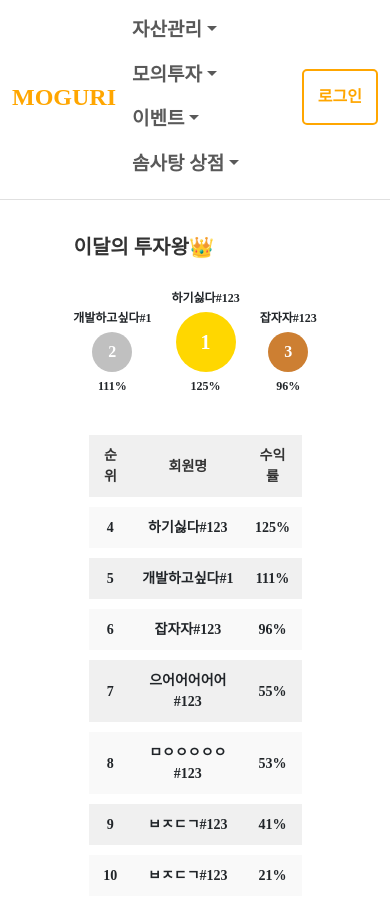
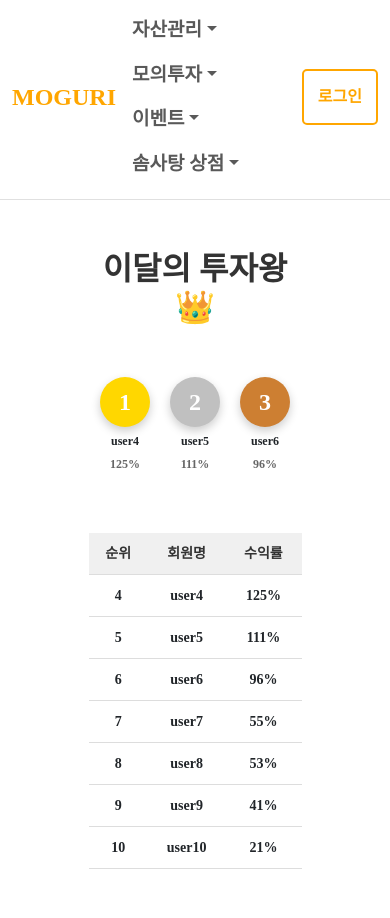
Before and after one commit to s-eun20/Moguri, a Vue app in the folder frontend/: page /investment/rank in a window 390 px wide. Shown: the top 918 px of the page. Built offline with nearby package versions, Linux system fonts and the light colour scheme; a web font is replaced by a local one; what chartjs-chart-financial would draw is missing.

Commit message:
[Moguri-107] fix : 디자인 수정

```diff
--- a/frontend/src/components/Invest/Ranking.vue
+++ b/frontend/src/components/Invest/Ranking.vue
@@ -1,19 +1,20 @@
 <template>
   <div class="investment-ranking">
+    <h2 class="page-title">이달의 투자왕 👑</h2>
     <div class="top-three">
       <div class="rank-container">
+        <div class="rank rank-1">1</div>
+        <div class="member-name">{{ rankingData[0]?.name || '-' }}</div>
+        <div class="profit-rate">{{ rankingData[0]?.profitRate || 0 }}%</div>
+      </div>
+      <div class="rank-container">
+        <div class="rank rank-2">2</div>
         <div class="member-name">{{ rankingData[1]?.name || '-' }}</div>
-        <div class="rank rank-2">2</div>
         <div class="profit-rate">{{ rankingData[1]?.profitRate || 0 }}%</div>
       </div>
       <div class="rank-container">
-        <div class="member-name">{{ rankingData[0]?.name || '-' }}</div>
-        <div class="rank rank-1">1</div>
-        <div class="profit-rate">{{ rankingData[0]?.profitRate || 0 }}%</div>
-      </div>
-      <div class="rank-container">
+        <div class="rank rank-3">3</div>
         <div class="member-name">{{ rankingData[2]?.name || '-' }}</div>
-        <div class="rank rank-3">3</div>
         <div class="profit-rate">{{ rankingData[2]?.profitRate || 0 }}%</div>
       </div>
     </div>
@@ -48,42 +49,36 @@ export default {
 </script>
 
 <style scoped>
-.investment-ranking {
-  padding: 20px;
-}
 
 .page-title {
-  font-size: 24px;
+  font-size: 32px;
   font-weight: bold;
   color: #333;
-  margin-bottom: 20px;
-}
-
-.ranking-container {
-  background-color: #ffffff;
-  border-radius: 8px;
-  box-shadow: 0 2px 4px rgba(0, 0, 0, 0.1);
-  padding: 20px;
+  margin-bottom: 30px;
+  text-align: center;
 }
 
 .top-three {
   display: flex;
   justify-content: center;
   align-items: flex-end;
-  margin-bottom: 30px;
+  margin-top: 50px;
 }
 
 .rank-container {
-  display: flex;
-  flex-direction: column;
-  align-items: center;
+
   margin: 0 10px;
+
+}
+
+.rank-container:hover {
+  transform: scale(1.05);
 }
 
 .member-name {
-  font-size: 14px;
+  font-size: 18px;
   font-weight: bold;
-  margin-bottom: 5px;
+  margin-top: 5px;
   text-align: center;
   max-width: 100px;
   overflow: hidden;
@@ -92,47 +87,48 @@ export default {
 }
 
 .profit-rate {
-  font-size: 14px;
+  font-size: 16px;
   margin-top: 5px;
+  color: #666;
+  text-align: center;
 }
 
 .rank {
-  width: 50px;
-  height: 50px;
+  width: 70px;
+  height: 70px;
   display: flex;
   justify-content: center;
   align-items: center;
-  font-size: 18px;
+  font-size: 32px;
   font-weight: bold;
   color: #fff;
   border-radius: 50%;
+  box-shadow: 0 4px 10px rgba(0, 0, 0, 0.2);
 }
 
 .rank-1 {
-  background-color: #ffd700;
-  height: 70px;
-  width: 70px;
-  font-size: 24px;
+  background-color: #ffd700; /* Gold */
 }
 
 .rank-2 {
-  background-color: #c0c0c0;
+  background-color: #c0c0c0; /* Silver */
 }
 
 .rank-3 {
-  background-color: #cd7f32;
+  background-color: #cd7f32; /* Bronze */
 }
 
 .ranking-table {
   width: 100%;
-  border-collapse: separate;
-  border-spacing: 0 10px;
+  border-collapse: collapse;
+  margin-top: 60px;
 }
 
 .ranking-table th,
 .ranking-table td {
   padding: 12px;
   text-align: center;
+  border-bottom: 1px solid #ddd;
 }
 
 .ranking-table th {
@@ -142,11 +138,12 @@ export default {
 }
 
 .ranking-table td {
-  background-color: #f9f9f9;
+  background-color: #ffffff;
+  transition: background-color 0.3s;
 }
 
-.ranking-table tr:nth-child(even) td {
-  background-color: #f0f0f0;
+.ranking-table tr:hover td {
+  background-color: #f1f1f1; /* Hover effect for rows */
 }
 
 @media (max-width: 768px) {
@@ -154,20 +151,10 @@ export default {
     padding: 15px;
   }
 
-  .section-title {
-    font-size: 16px;
-  }
-
   .rank {
-    width: 40px;
-    height: 40px;
-    font-size: 16px;
-  }
-
-  .rank-1 {
-    height: 60px;
-    width: 60px;
-    font-size: 20px;
+    width: 50px;
+    height: 50px;
+    font-size: 24px;
   }
 
   .ranking-table th,
--- a/frontend/src/components/Invest/StockInfo.vue
+++ b/frontend/src/components/Invest/StockInfo.vue
@@ -350,4 +350,5 @@ const updateStockPrice = async () => {
     grid-template-columns: repeat(2, 1fr);
   }
 }
+
 </style>
--- a/frontend/src/components/Invest/TradeForm.vue
+++ b/frontend/src/components/Invest/TradeForm.vue
@@ -22,10 +22,10 @@
     <div v-else class="history-list">
       <h3>거래내역</h3>
       <ul>
-        <li v-for="(trade, index) in tradeHistory" :key="index">
+        <li v-for="(trade, index) in paginatedTrades" :key="index">
           <div class="trade-info">
             <span class="trade-date">{{ trade.tradeAt }}</span>
-            <span class="trade-stock">{{ trade.stockNameKR }}</span> <!-- 종목 이름 사용 -->
+            <span class="trade-stock">{{ trade.stockNameKR }}</span>
           </div>
           <div class="trade-details">
             <span :class="['trade-type', trade.tradeType]">
@@ -39,6 +39,13 @@
           </div>
         </li>
       </ul>
+
+      <!-- 페이지네이션 -->
+      <div class="pagination">
+        <button @click="prevPage" :disabled="currentPage === 1">이전</button>
+        <span>페이지 {{ currentPage }} / {{ totalPages }}</span>
+        <button @click="nextPage" :disabled="currentPage === totalPages">다음</button>
+      </div>
     </div>
     <div v-if="!showingHistory" class="form-actions">
       <button class="reset" @click="resetForm">초기화</button>
@@ -50,7 +57,6 @@
 </template>
 
 <script>
-import { watch, onMounted } from 'vue';
 import { useStockStore } from '@/stores/stockStore'; // stockStore import
 
 export default {
@@ -60,22 +66,31 @@ export default {
       required: true
     },
     stockCode: {
-      type: String, // 종목 코드는 문자열로 변경
+      type: String,
       required: true
     },
   },
   data() {
     return {
-      tradeType: 'buy',
+      tradeType: 'BUY',
       orderQuantity: 0,
-      orderPrice: 0, // 초기값을 0으로 설정
+      orderPrice: 0,
       showingHistory: false,
-      tradeHistory: [] // Local tradeHistory
+      tradeHistory: [],
+      currentPage: 1,
+      itemsPerPage: 4,
     };
   },
   computed: {
     totalPrice() {
       return this.orderQuantity * this.orderPrice;
+    },
+    totalPages() {
+      return Math.ceil(this.tradeHistory.length / this.itemsPerPage);
+    },
+    paginatedTrades() {
+      const start = (this.currentPage - 1) * this.itemsPerPage;
+      return this.tradeHistory.slice(start, start + this.itemsPerPage);
     }
   },
   async mounted() {
@@ -91,7 +106,6 @@ export default {
       this.orderPrice = this.currentPrice; // 기본값으로 currentPrice 설정
     }
   },
-
   methods: {
     setTradeType(type) {
       this.tradeType = type;
@@ -135,14 +149,23 @@ export default {
         this.tradeType = null;
       }
     },
+    prevPage() {
+      if (this.currentPage > 1) {
+        this.currentPage--;
+      }
     },
-
+    nextPage() {
+      if (this.currentPage < this.totalPages) {
+        this.currentPage++;
+      }
+    },
+  },
   watch: {
     currentPrice(newPrice) {
       this.orderPrice = newPrice;
     }
   }
-}
+};
 </script>
 
 
@@ -336,4 +359,38 @@ export default {
     margin-bottom: 5px;
   }
 }
+.pagination {
+  margin-top: 20px;
+  display: flex;
+  justify-content: center;
+  align-items: center;
+}
+
+.pagination button {
+  margin: 0 10px;
+  padding: 10px 15px;
+  font-size: 16px;
+  font-weight: bold;
+  border: none;
+  border-radius: 5px;
+  cursor: pointer;
+  transition: background-color 0.3s, color 0.3s;
+}
+
+.pagination button:disabled {
+  background-color: #e0e0e0; /* 비활성화된 버튼 색상 */
+  color: #a0a0a0; /* 비활성화된 버튼 텍스트 색상 */
+  cursor: not-allowed; /* 커서 모양 변경 */
+}
+
+.pagination button:not(:disabled):hover {
+  background-color: #007bff; /* 버튼 호버 색상 */
+  color: white; /* 버튼 호버 시 텍스트 색상 */
+}
+
+.pagination span {
+  font-size: 16px;
+  margin: 0 10px;
+  font-weight: bold;
+}
 </style>
--- a/frontend/src/pages/investment/Rank.vue
+++ b/frontend/src/pages/investment/Rank.vue
@@ -1,6 +1,5 @@
 <template>
     <div class="ranking-page">
-      <h1 class="page-title">이달의 투자왕👑</h1>
       <div class="content-wrapper">
         <InvestmentRanking :rankingData="rankingData" />
       </div>
@@ -17,13 +16,13 @@
     data() {
       return {
         rankingData: [
-          { name: '하기싫다#123', profitRate: 125 },
-          { name: '개발하고싶다#1', profitRate: 111 },
-          { name: '잡자자#123', profitRate: 96 },
-          { name: '으어어어어어#123', profitRate: 55 },
-          { name: 'ㅁㅇㅇㅇㅇㅇ#123', profitRate: 53 },
-          { name: 'ㅂㅈㄷㄱ#123', profitRate: 41 },
-          { name: 'ㅂㅈㄷㄱ#123', profitRate: 21 }
+          { name: 'user4', profitRate: 125 },
+          { name: 'user5', profitRate: 111 },
+          { name: 'user6', profitRate: 96 },
+          { name: 'user7', profitRate: 55 },
+          { name: 'user8', profitRate: 53 },
+          { name: 'user9', profitRate: 41 },
+          { name: 'user10', profitRate: 21 }
         ]
       }
     }
--- a/frontend/src/pages/investment/Stock.vue
+++ b/frontend/src/pages/investment/Stock.vue
@@ -53,7 +53,7 @@ export default {
       this.stockCode = code;
     },
     async refreshHoldings() {
-      await this.$refs.stockHoldings.refreshHoldings();
+      await this.$refs.stockHoldings.loadHoldings();
     },
     selectStock(stock) {
       console.log("Selecting stock in parent:", stock);
```
Also changed, not shown: frontend/src/components/Navbar.vue (+34 -49 lines). Lines whose indentation alone changed are shown as unchanged.
